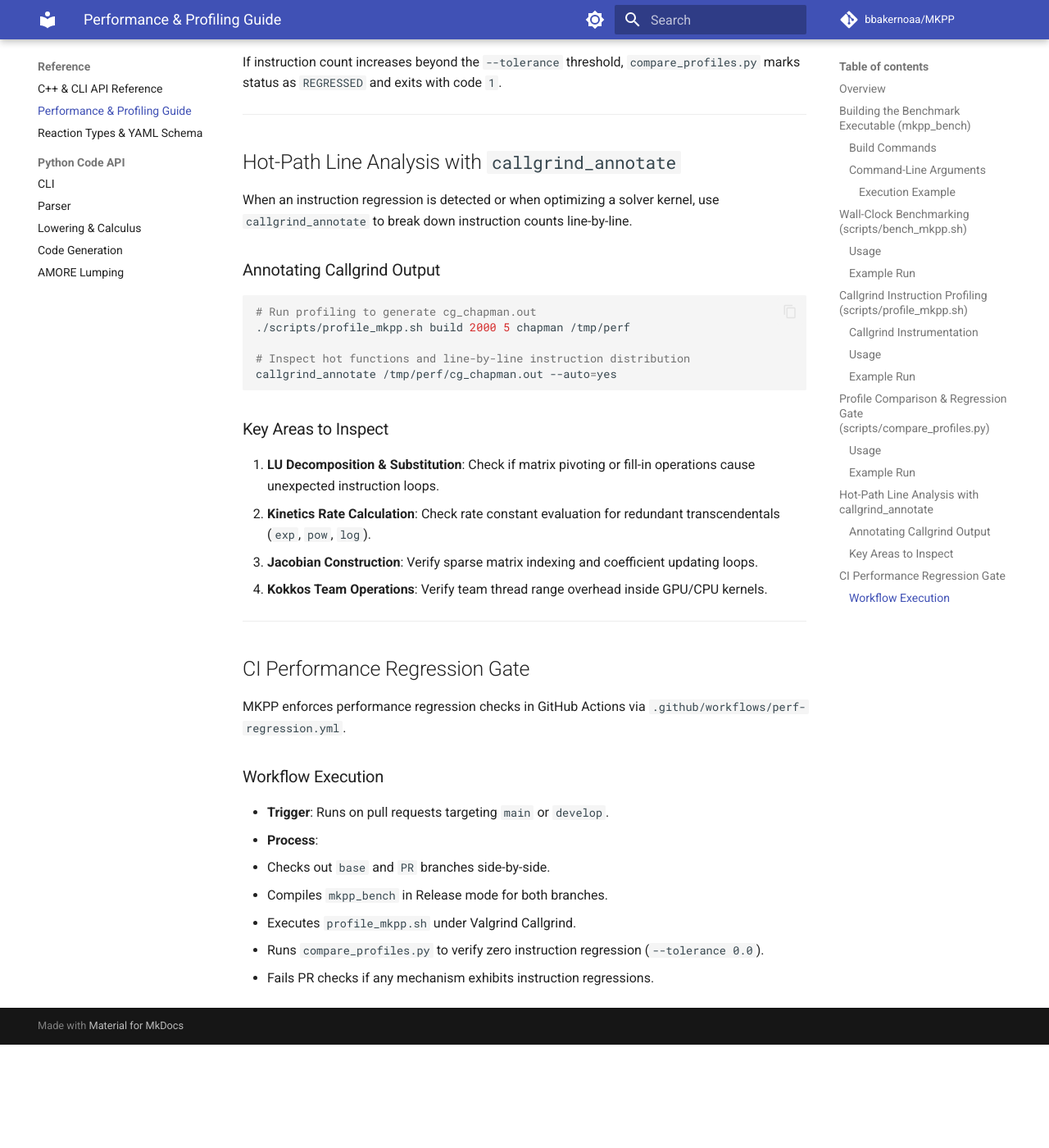
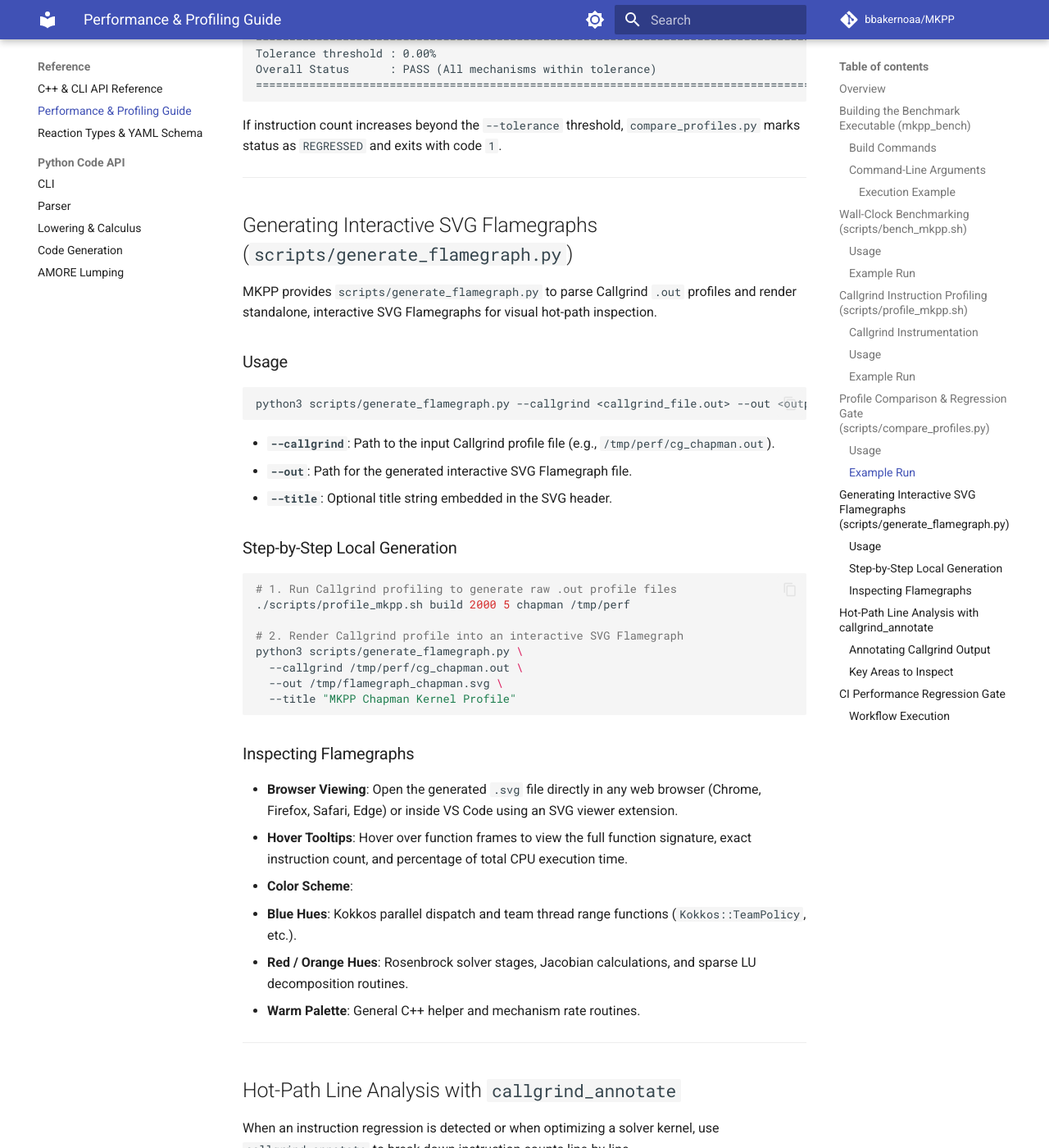
Before and after one commit to bbakernoaa/MKPP, an MkDocs documentation site: the page built from docs/performance.md, in a window 1280 px wide and 1400 px high, scrolled down 4364 px. Shown: the whole window at 82% size. Built offline with MkDocs 1.6.1 and Material for MkDocs 9.7.7, drawn with Linux system fonts in a browser that asks for light colours; comment, search, counter and statistics services are not loaded; before the commit the page ends 5638 px from its top, so only the background shows below that; some of the changed text lies outside the part shown.

Commit message:
ci(perf): update perf-regression workflow to generate Flamegraphs and render step summary

````diff
--- a/docs/performance.md
+++ b/docs/performance.md
@@ -13,7 +13,8 @@
 2. **Wall-Clock Benchmarking (`scripts/bench_mkpp.sh`)**: Shell driver for measuring integration time and grid-cell throughput (`cell-st/s`).
 3. **Callgrind Instruction Profiling (`scripts/profile_mkpp.sh`)**: Valgrind driver isolating and counting CPU instructions executed strictly during the integration loop.
 4. **Profile Comparison Tool (`scripts/compare_profiles.py`)**: Python tool for comparing baseline vs PR instruction counts against configurable regression tolerance thresholds.
-5. **CI Regression Gate (`.github/workflows/perf-regression.yml`)**: Automated PR workflow running side-by-side instruction comparison.
+5. **Flamegraph Generator (`scripts/generate_flamegraph.py`)**: Python tool converting raw Callgrind profiles into interactive SVG Flamegraphs with hover tooltips and domain-specific color coding.
+6. **CI Regression Gate (`.github/workflows/perf-regression.yml`)**: Automated PR workflow running side-by-side instruction comparison, generating flamegraphs, and publishing step summaries.
 
 ---
 
@@ -177,6 +178,44 @@
 
 ---
 
+## Generating Interactive SVG Flamegraphs (`scripts/generate_flamegraph.py`)
+
+MKPP provides `scripts/generate_flamegraph.py` to parse Callgrind `.out` profiles and render standalone, interactive SVG Flamegraphs for visual hot-path inspection.
+
+### Usage
+
+```bash
+python3 scripts/generate_flamegraph.py --callgrind <callgrind_file.out> --out <output_file.svg> [--title "Title String"]
+```
+
+- **`--callgrind`**: Path to the input Callgrind profile file (e.g., `/tmp/perf/cg_chapman.out`).
+- **`--out`**: Path for the generated interactive SVG Flamegraph file.
+- **`--title`**: Optional title string embedded in the SVG header.
+
+### Step-by-Step Local Generation
+
+```bash
+# 1. Run Callgrind profiling to generate raw .out profile files
+./scripts/profile_mkpp.sh build 2000 5 chapman /tmp/perf
+
+# 2. Render Callgrind profile into an interactive SVG Flamegraph
+python3 scripts/generate_flamegraph.py \
+  --callgrind /tmp/perf/cg_chapman.out \
+  --out /tmp/flamegraph_chapman.svg \
+  --title "MKPP Chapman Kernel Profile"
+```
+
+### Inspecting Flamegraphs
+
+- **Browser Viewing**: Open the generated `.svg` file directly in any web browser (Chrome, Firefox, Safari, Edge) or inside VS Code using an SVG viewer extension.
+- **Hover Tooltips**: Hover over function frames to view the full function signature, exact instruction count, and percentage of total CPU execution time.
+- **Color Scheme**:
+  - **Blue Hues**: Kokkos parallel dispatch and team thread range functions (`Kokkos::TeamPolicy`, etc.).
+  - **Red / Orange Hues**: Rosenbrock solver stages, Jacobian calculations, and sparse LU decomposition routines.
+  - **Warm Palette**: General C++ helper and mechanism rate routines.
+
+---
+
 ## Hot-Path Line Analysis with `callgrind_annotate`
 
 When an instruction regression is detected or when optimizing a solver kernel, use `callgrind_annotate` to break down instruction counts line-by-line.
````
Also changed, not shown: 1 other file.
